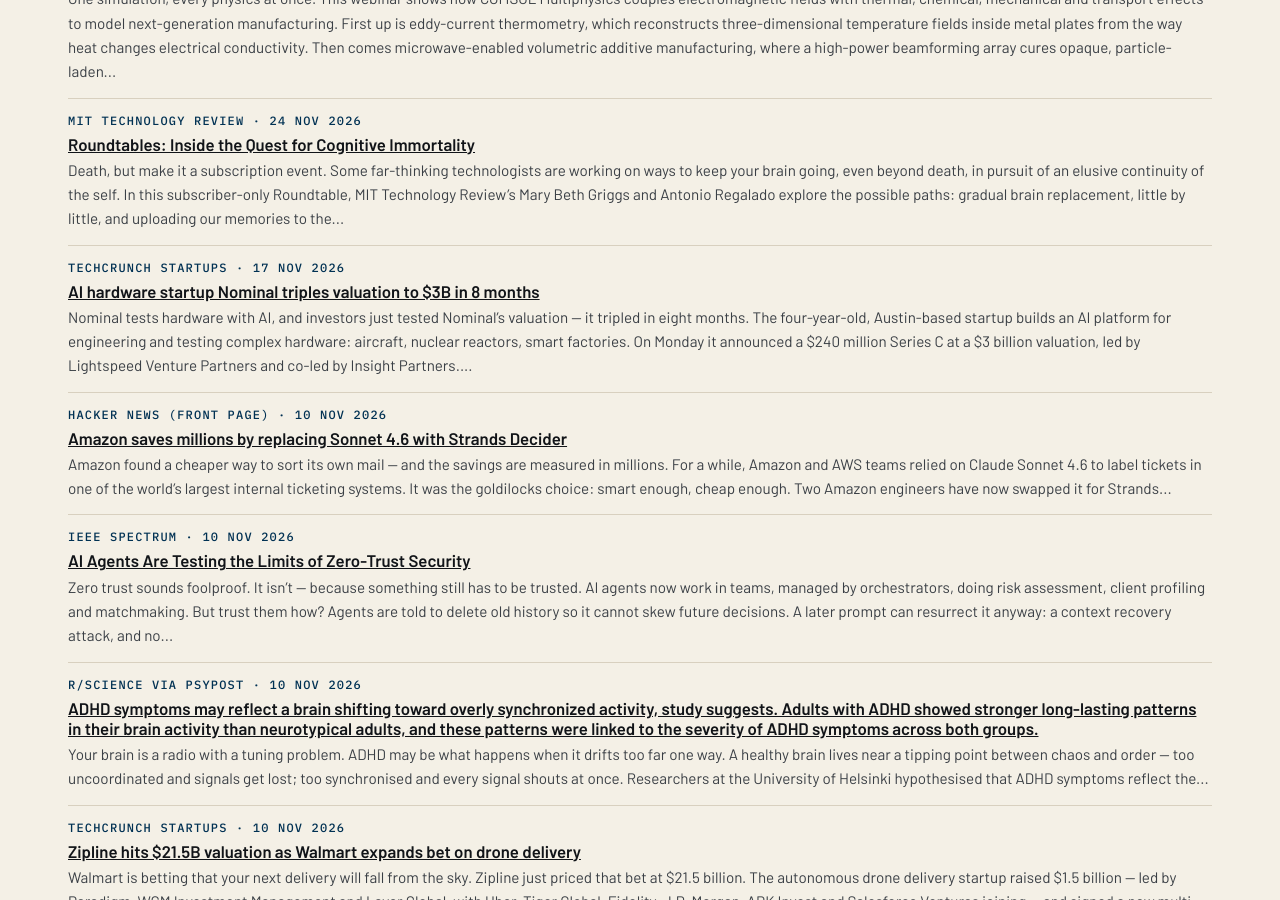
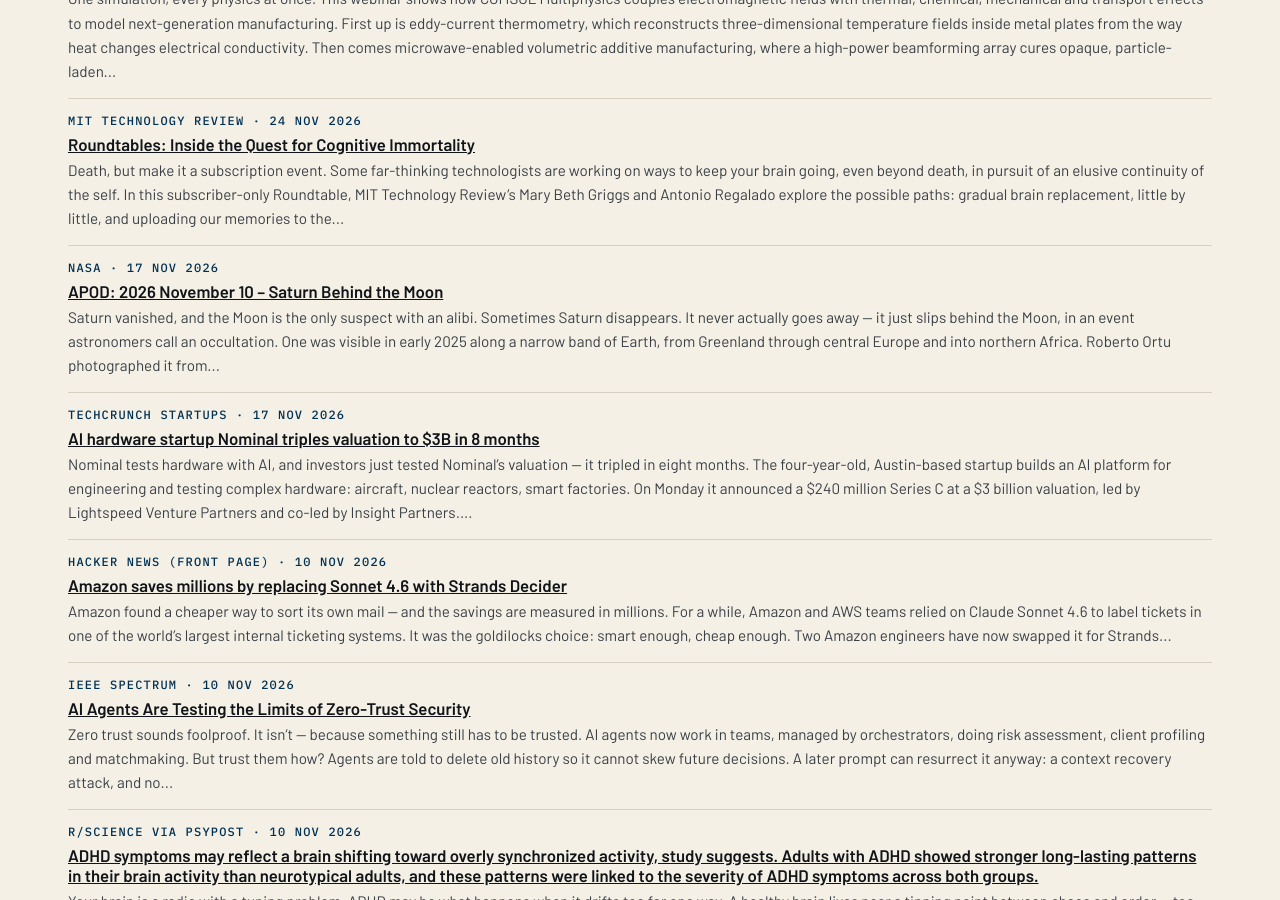
Before and after one commit to katz-news/katz.news, a Jekyll site: the page built from briefs/index.html, in a window 1280 px wide and 900 px high, scrolled down 637 px. Built offline with Jekyll 4.4.1, drawn with Linux system fonts in a browser that asks for light colours.

Commit message:
Publish 2026-11-11

```diff
--- a/_data/build.yml
+++ b/_data/build.yml
@@ -1 +1 @@
-published_at: 2026-11-11T20:00:20Z
+published_at: 2026-11-11T20:01:58Z
--- /dev/null
+++ b/_posts/briefs/2026-11-10-apod-2026-november-10-saturn-behind-the-moon.md
@@ -0,0 +1,17 @@
+---
+published: true
+title: "APOD: 2026 November 10 – Saturn Behind the Moon"
+date: 2026-11-17
+section: science
+source_name: NASA
+source_url: https://science.nasa.gov/image-article/apod-2026-november-10-saturn-behind-the-moon/
+---
+Saturn vanished, and the Moon is the only suspect with an alibi.
+
+Sometimes Saturn disappears. It never actually goes away — it just slips behind the Moon, in an event astronomers call an occultation. One was visible in early 2025 along a narrow band of Earth, from Greenland through central Europe and into northern Africa.
+
+Roberto Ortu photographed it from Sardinia, Italy, after sunset, and the featured image is a digital fusion of three shots: Saturn just before it vanished, then the Moon in two different exposures. The bright dot near Saturn is not a moon of Saturn at all, but rather the star 85 Aquarii, sitting even further behind Saturn than Saturn sits behind the Moon.
+
+Occultations are a game of alignment. Three bodies, one line of sight, and a planet that blinks out for a while, then returns as if nothing happened. The next time the Moon steps in front of Saturn, from somewhere on Earth, will be in 2031.
+
+Conclusion: the Moon is not hiding Saturn, but rather borrowing it for a moment — a silent, sweeping disappearing act, with an encore in 2031.
```
